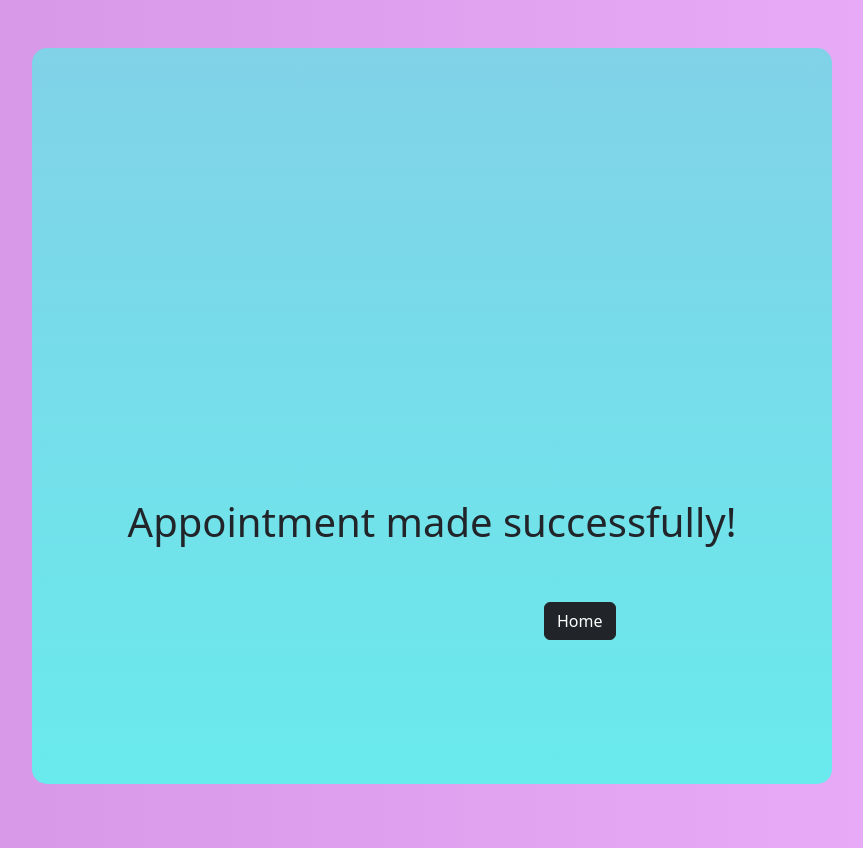
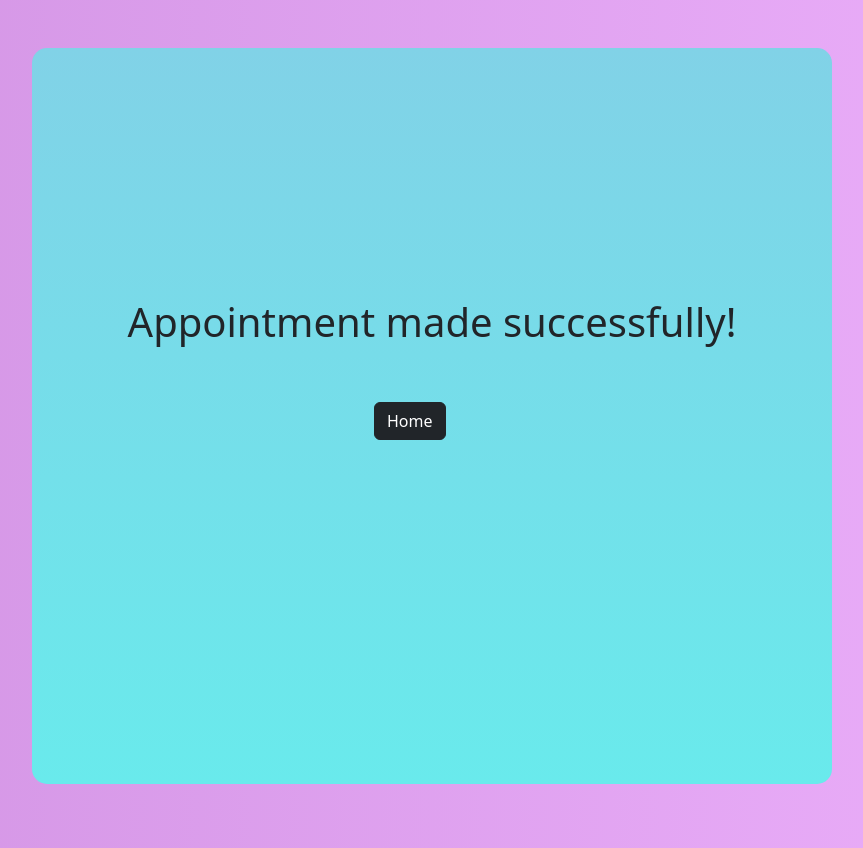
Before and after one commit to jfalzaed/WeCare_Topicos, a Django app: page /appointmentFiled/ in a window 1280 px wide. Shown: the whole page, without its empty margins (208-1071 px from the left). Run offline with Django 5.2, Linux system fonts and the light colour scheme; data comes from the database, SQL or seed files in the repository.

Commit message:
Confirmation improvement

```diff
--- a/appointment/templates/success_form.html
+++ b/appointment/templates/success_form.html
@@ -17,11 +17,11 @@ It contains a message that the appointment has been made successfully and a butt
         background: linear-gradient(to bottom, #81d2e7, #69eaec);
         }
         .custom-offset {
-            margin-left: 500px;
+            margin-left: 330px;
         }
         .move-text-down {
             position: relative;
-            top: 450px;
+            top: 250px;
         }
     </style>
 </head>
```
